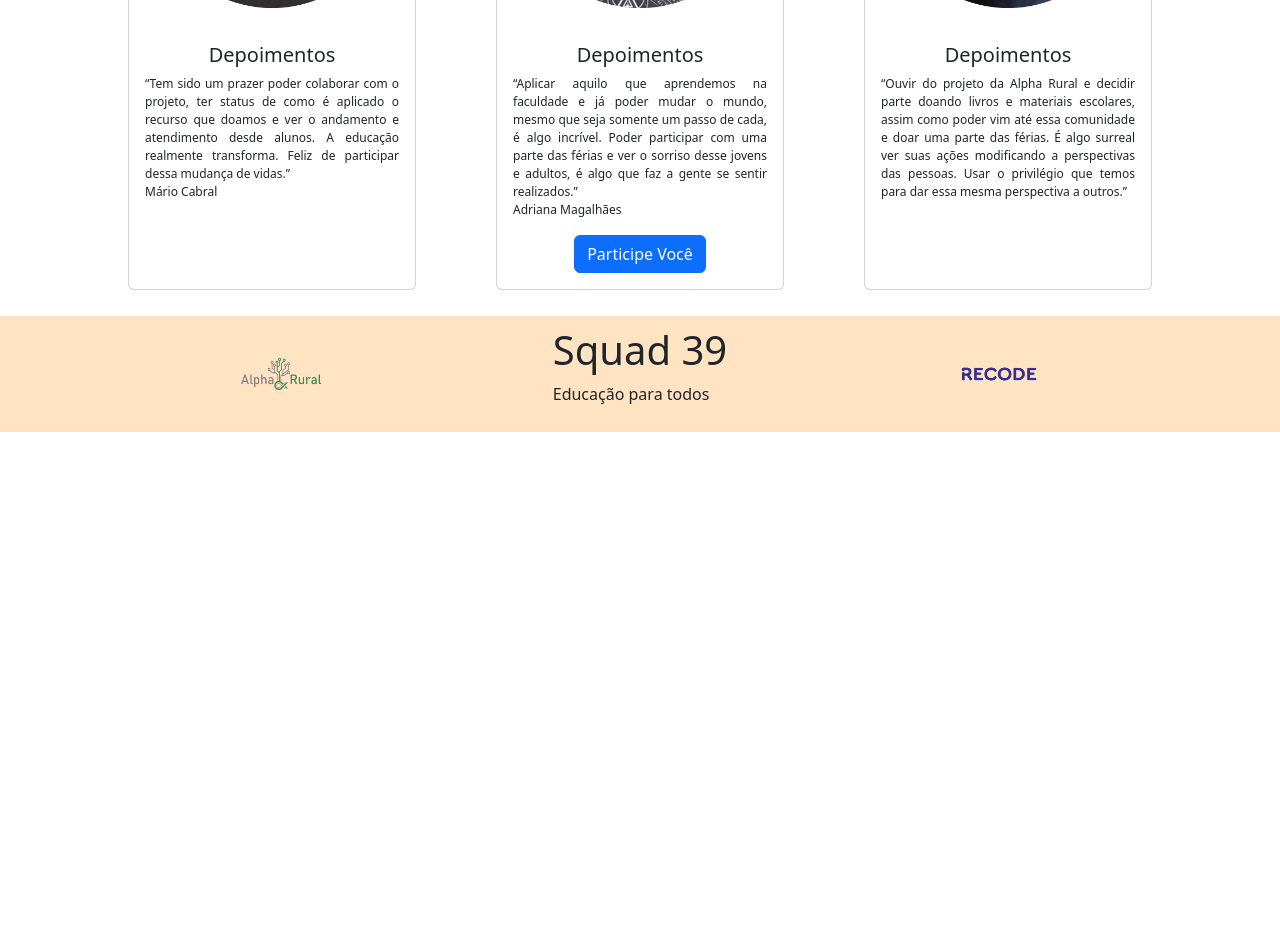
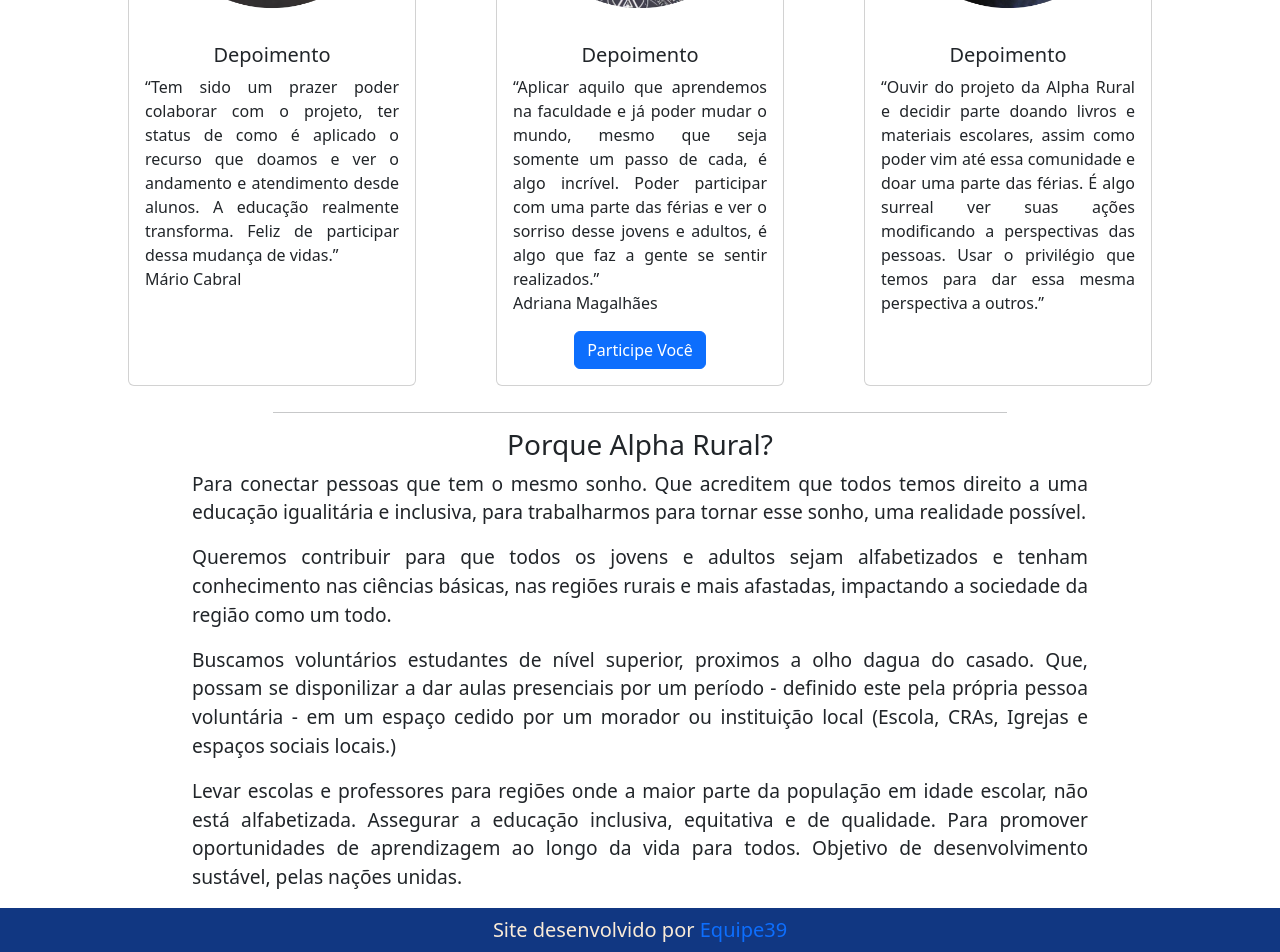
Before and after one commit to Squad39/EntregaFinalRecodePro, a React (Create React App) app: page / in a window 1280 px wide. Shown: the part 958-1910 px from the top of the page. Before the commit the page ends 1406 px from the top, so only its background shows below. Built offline with nearby package versions, Linux system fonts and the light colour scheme.

Commit message:
Implantando novas páginas ao projeto

```diff
--- a/src/Card/Cards.jsx
+++ b/src/Card/Cards.jsx
@@ -9,8 +9,8 @@ export default () => {
             <Card style={{ width: '18rem', textAlign: 'center' }}>
                 <Card.Img variant="top" src="imagens/1-recode.png" />
                 <Card.Body>
-                    <Card.Title>Depoimentos</Card.Title>
-                    <Card.Text style={{fontSize: '12px', textAlign: 'justify'}}>
+                    <Card.Title>Depoimento</Card.Title>
+                    <Card.Text style={{fontSize: '16px', textAlign: 'justify'}}>
                     “Tem sido um prazer poder colaborar com o projeto, ter status de como é aplicado o recurso que doamos e ver o andamento e atendimento desde alunos. A educação realmente transforma. Feliz de participar dessa mudança de vidas.”
                     <p>Mário Cabral</p>
                     </Card.Text>
@@ -20,8 +20,8 @@ export default () => {
             <Card style={{ width: '18rem', textAlign: 'center'  }}>
                 <Card.Img variant="top" src="imagens/2-recode.png" />
                 <Card.Body>
-                    <Card.Title>Depoimentos</Card.Title>
-                    <Card.Text style={{fontSize: '12px', textAlign: 'justify'}}>
+                    <Card.Title>Depoimento</Card.Title>
+                    <Card.Text style={{fontSize: '16px', textAlign: 'justify'}}>
                     “Aplicar aquilo que aprendemos na faculdade e já poder mudar o mundo, mesmo que seja somente um passo de cada, é algo incrível. Poder participar com uma parte das férias e ver o sorriso desse jovens e adultos, é algo que faz a gente se sentir realizados.”
                     <p>Adriana Magalhães</p>
                     </Card.Text>
@@ -32,8 +32,8 @@ export default () => {
             <Card style={{ width: '18rem', textAlign: 'center'  }}>
                 <Card.Img variant="top" src="imagens/3-recode.png" />
                 <Card.Body>
-                    <Card.Title>Depoimentos</Card.Title>
-                    <Card.Text style={{fontSize: '12px', textAlign: 'justify'}}>
+                    <Card.Title>Depoimento</Card.Title>
+                    <Card.Text style={{fontSize: '16px', textAlign: 'justify'}}>
                     “Ouvir do projeto da Alpha Rural e decidir parte doando livros e materiais escolares, assim como poder vim até essa comunidade e doar uma parte das férias. É algo surreal ver suas ações modificando a perspectivas das pessoas. Usar o privilégio que temos para dar essa mesma perspectiva a outros.”
                     </Card.Text>
                 </Card.Body>
--- a/src/Layout/Footer.css
+++ b/src/Layout/Footer.css
@@ -1,9 +1,13 @@
 .footer{
     display: flex;
-    background-color: bisque;
-    padding: 10px;
+    background-color: rgb(17, 55, 130);
+    padding: 10px 0;
+    color: antiquewhite;
 }
-.footer img{
+
+.footer h5{
     margin: auto;
-    width: 80px;
 }
+.footer h5 a{
+    text-decoration: none;
+}
--- a/src/Layout/Footer.jsx
+++ b/src/Layout/Footer.jsx
@@ -3,13 +3,8 @@ import { Link } from 'react-router-dom';
 import './Footer.css';
 export default()=>{
     return(
-        <ul className='footer'>
-            <img src="/imagens/alphaRural.png" alt="" srcset="" />
-            <div>
-                <h1>Squad 39</h1>
-                <p>Educação para todos</p>
-            </div>
-            <img src="/imagens/recode.gif" alt="" srcset="" />
-        </ul>
+        <footer className='footer'>
+            <h5>Site desenvolvido por <a href="https://www.linkedin.com/in/squad-recode-512152240/">Equipe39</a></h5>
+        </footer>
     )
 }
--- /dev/null
+++ b/src/Proposito/Descricao.jsx
@@ -0,0 +1,20 @@
+import './Proposito.css';
+
+export default()=>{
+    return(
+        <section className="descricao">
+            <hr />
+            <h3>Porque Alpha Rural?</h3>
+            <p>Para conectar pessoas que tem o mesmo sonho. Que acreditem que todos temos direito a uma educação igualitária e inclusiva, para trabalharmos para tornar esse sonho, uma realidade possível.</p>
+            <p>
+            Queremos contribuir para que todos os jovens e adultos sejam alfabetizados e tenham conhecimento nas ciências básicas, nas regiões rurais e mais afastadas, impactando a sociedade da região como um todo.
+            </p>
+            <p>
+            Buscamos voluntários estudantes de nível superior, proximos a olho dagua do casado. Que, possam se disponilizar a dar aulas presenciais por um período - definido este pela própria pessoa voluntária - em um espaço cedido por um morador ou instituição local (Escola, CRAs, Igrejas e espaços sociais locais.)
+            </p>
+            <p>
+            Levar escolas e professores para regiões onde a maior parte da população em idade escolar, não está alfabetizada. Assegurar a educação inclusiva, equitativa e de qualidade. Para promover oportunidades de aprendizagem ao longo da vida para todos. Objetivo de desenvolvimento sustável, pelas nações unidas.
+            </p>
+        </section>
+    )
+}
--- /dev/null
+++ b/src/Proposito/Proposito.css
@@ -0,0 +1,22 @@
+.descricao{
+    text-align: center;
+    font-size: 'Narrow';
+    width: 70%;
+    margin: auto;
+}
+
+hr{
+    width: 82%;
+    margin: auto;
+    font-weight: bolder;
+    padding-bottom: 15px;
+}
+
+.descricao p{
+    text-align: justify;
+    font-size: 1.2em;
+}
+
+.valores{
+
+}
--- /dev/null
+++ b/src/Proposito/Valores.jsx
@@ -0,0 +1,14 @@
+import './Proposito.css';
+
+export default ()=>{
+    return(
+        <section className='valores'>
+            <h2>NOSSA MISSÃO</h2>
+            <p>Impactar a sociedade rural como um todo. Crianças, jovens e adultos. Mudando a realidade local e contribuido para erradicar o analfabetismo. Levar ao maior número de pessoas possíveis, o crescimento constante das viabilidades através da tecnologia e uso de ferramentas computacionais.
+            </p>
+            <h2>NOSSA VISÃO</h2>
+            <p>Uma educação equitativa e igualitária para todas as crianças, jovens e adultos de regiões rurais do país. Tornar a sociedade rural um grande polo de empreendorismo, trazer conhecimento técnico em diversas áreas, habilidades científicas através da educação e acesso a leitura.
+            </p>
+        </section>
+    )
+}
--- a/src/page/Home.jsx
+++ b/src/page/Home.jsx
@@ -1,11 +1,13 @@
 import Carrosel from '../Carrosel/Home';
 import Cards from '../Card/Cards';
+import Descricao from '../Proposito/Descricao';
 
 export default ()=>{
     return(
         <>
             <Carrosel/>
             <Cards/>
+            <Descricao/>
         </>
     )
 }
--- a/src/page/Proposito.jsx
+++ b/src/page/Proposito.jsx
@@ -1,13 +1,9 @@
+import Valores from "../Proposito/Valores"
+
 export default ()=>{
     return(
-        <>
-            <h1>Para que existimos</h1>
-            <p>Conteudo Propósito</p>
-            <p>Lorem ipsum dolor sit amet consectetur, adipisicing elit. Eius reprehenderit voluptates incidunt fugiat laudantium dolorem assumenda veniam officiis quasi vitae, dolor et doloribus, nisi voluptate eos minima consectetur placeat error!
-            Lorem ipsum dolor sit amet consectetur, adipisicing elit. Eius reprehenderit voluptates incidunt fugiat laudantium dolorem assumenda veniam officiis quasi vitae, dolor et doloribus, nisi voluptate eos minima consectetur placeat error!
-            Lorem ipsum dolor sit amet consectetur, adipisicing elit. Eius reprehenderit voluptates incidunt fugiat laudantium dolorem assumenda veniam officiis quasi vitae, dolor et doloribus, nisi voluptate eos minima consectetur placeat error!
-            Lorem ipsum dolor sit amet consectetur, adipisicing elit.
-            </p>
-        </>
+        <main className="Proposito">
+            <Valores/>
+        </main>
     )
 }
```
